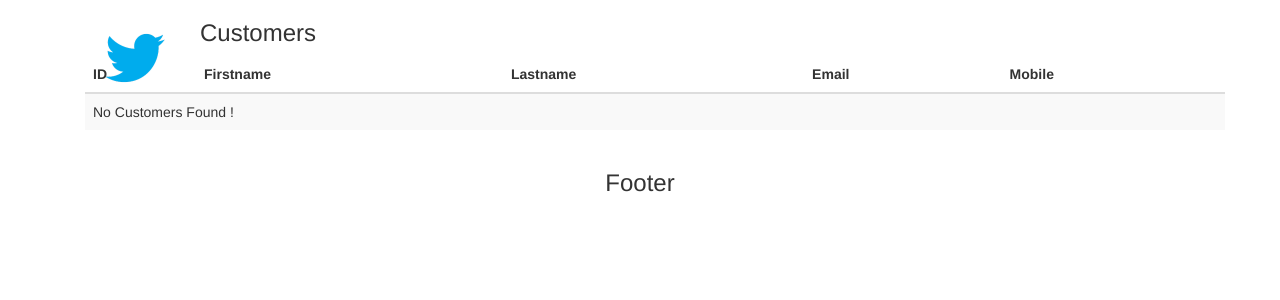
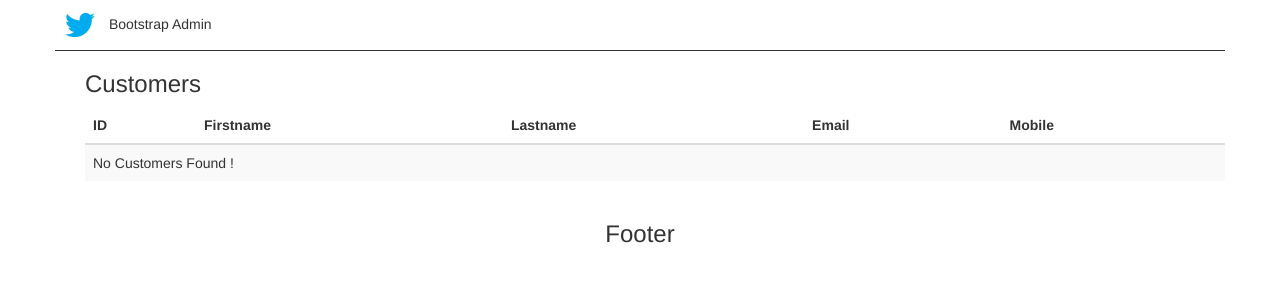
Before and after one commit to akhilnl/bootstrapadmin, a PHP site: page /bootstrapadmin/ in a window 1280 px wide. Shown: the top 300 px of the page. Run offline with PHP 8.4, Linux system fonts and the light colour scheme; data that the repository does not hold is empty; some libraries are stand-ins or nearby versions.

Commit message:
made header and index changes

```diff
--- a/includes/header.php
+++ b/includes/header.php
@@ -19,14 +19,9 @@
   </head>
   <body>
   	<div class="container">
-    <div class="navbar-header">
-    	<button type="button" class="navbar-toggle" data-toggle="collapse" data-target=".navbar-ex1-collapse">
-            <span class="sr-only">Toggle navigation</span>
-            <span class="icon-bar"></span>
-            <span class="icon-bar"></span>
-            <span class="icon-bar"></span>
-    	</button>
-        <a class="navbar-brand" rel="home" href="#" title="Buy Sell Rent Everyting">
-           <img style="max-width:100px; margin-top: -7px;" src="../assets/imgs/logo.png">
-        </a>
-</div>
+        <div class="row" style="border-bottom:thin solid">
+            <a href="#" title="Bootstrap Admin">
+               <img style="max-width:50px;" src="http://localhost/bootstrapadmin/assets/imgs/logo.png">
+            </a>
+            <span>Bootstrap Admin</span>
+        </div>
--- a/index.php
+++ b/index.php
@@ -1,7 +1,9 @@
+<!-- including necessary header files -->
 <?php
 require_once "includes".DIRECTORY_SEPARATOR."header.php";
 require_once "includes".DIRECTORY_SEPARATOR."dbclass.php";
 ?>
+<!-- including necessary header files ends -->
 <div class="container">
 <?php require_once "includes".DIRECTORY_SEPARATOR."customers.php" ;?>
 </div>
```
